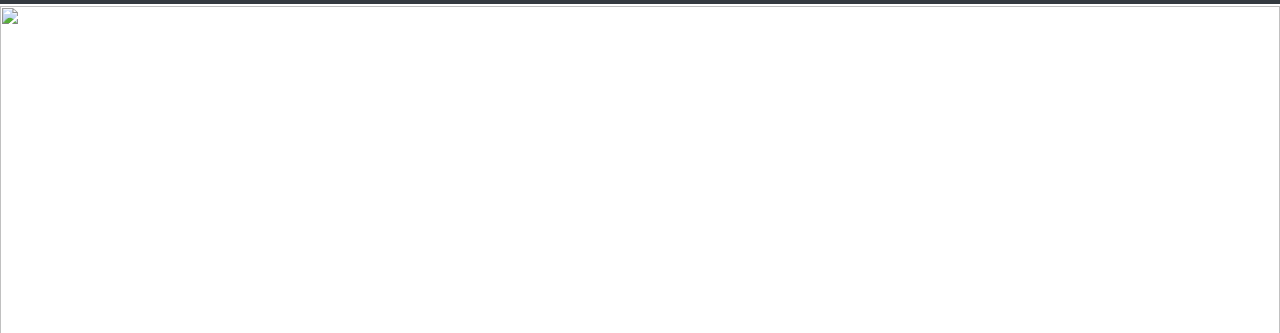
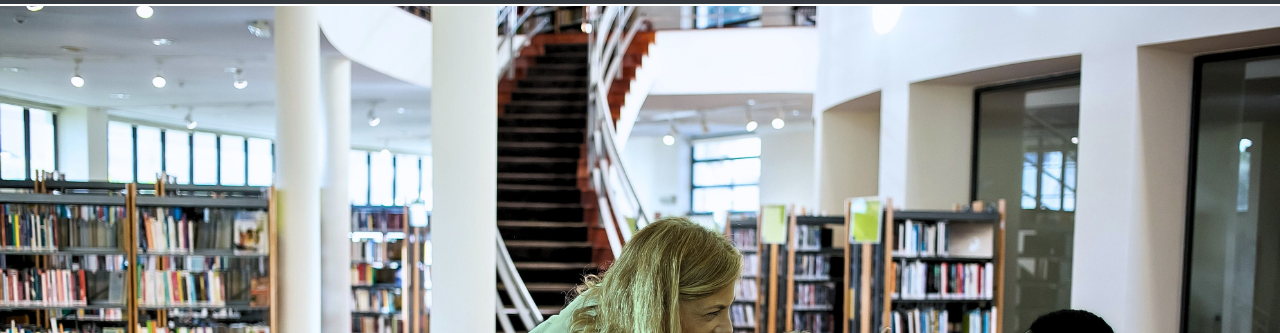
Before and after one commit to krishnarajan12345/Codecamp, a plain HTML site: page about.html in a window 1280 px wide. Shown: the part 62-395 px from the top of the page. Drawn offline with nearby package versions, Linux system fonts and the light colour scheme; a web font is replaced by a local one.

Commit message:
Update about.html

```diff
--- a/about.html
+++ b/about.html
@@ -85,7 +85,7 @@
 
         <div class="aboutimage">
 
-            <img src="./images/images/ABOUT US.jpg" alt="">
+            <img src="./images/ABOUT US.jpg" alt="">
         </div>
 
         <div class="aboutcaption">
```
